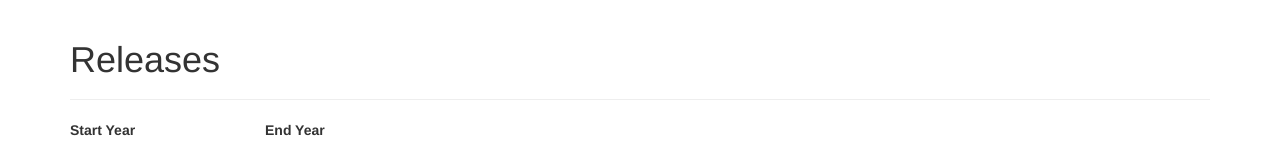
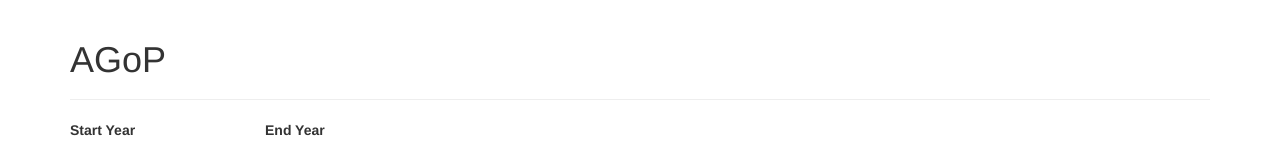
Before and after one commit to brycematsuda/cs441-data-project, a plain HTML site: page index.html in a window 1280 px wide. Shown: the top 143 px of the page. Drawn offline with nearby package versions, Linux system fonts and the light colour scheme; a script that the page names is missing.

Commit message:
Changed html page title (header)

```diff
--- a/index.html
+++ b/index.html
@@ -18,7 +18,7 @@
 
 
         <div class="page-header">
-          <h1>Releases</h1>
+          <h1>AGoP</h1>
         </div>
 
         <div class="row" ng-controller="ButtonController">
```
